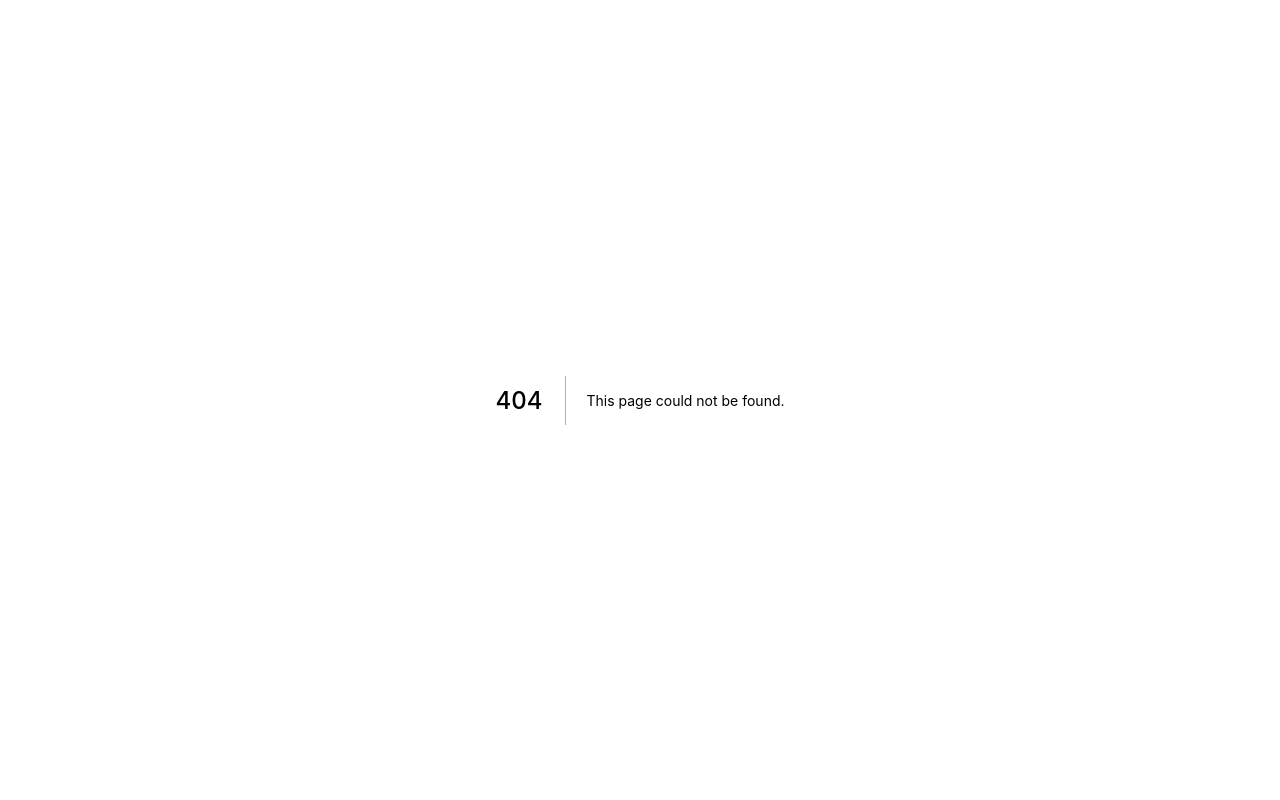
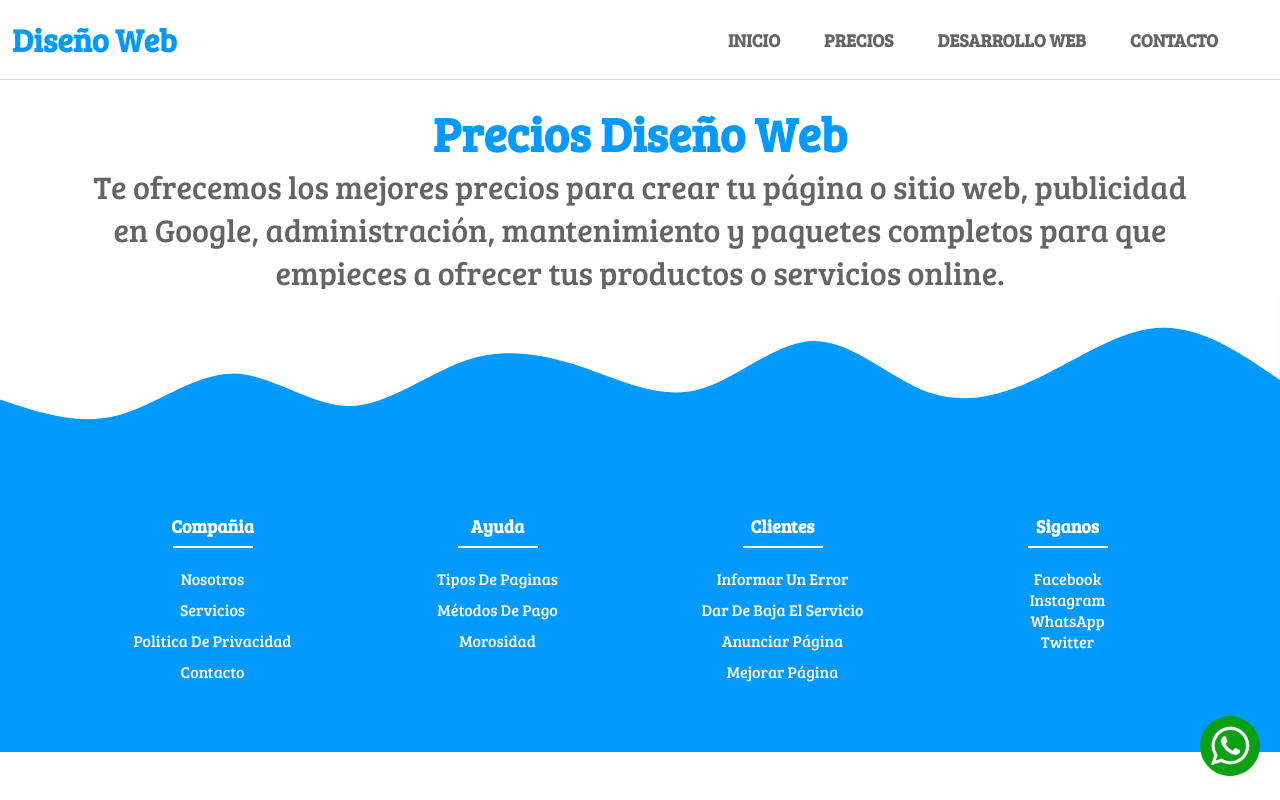
Before and after one commit to Davlop08/-creacion-pagina-web, a Next.js app: page /precios in a window 1280 px wide. Before the commit this address had no page. Built offline with nearby package versions, Linux system fonts and the light colour scheme.

Commit message:
se empezó con la página precios

```diff
--- a/components/Header.jsx
+++ b/components/Header.jsx
@@ -35,7 +35,7 @@ export default function Header() {
                         </li>
 
                         <li className={styles.nav_menu_item}>
-                            <Link href="/">
+                            <Link href="precios">
                                 <a className={styles.nav_link}>
                                     <span className={styles.nav_menu_link}>Precios</span>
                                 </a>
--- /dev/null
+++ b/pages/precios/index.jsx
@@ -0,0 +1,28 @@
+import {Fragment} from "react"
+import styles from "../../styles/Prices.module.css"
+import Layout from "../../components/Layout"
+
+export default function index() {
+    return (
+        <Fragment>
+
+            <Layout>
+                <section className={styles.entry_section}>
+                    <div className={styles.entry_content_container}>
+                        <h1 className={styles.entry_title}><strong>Precios Diseño Web</strong></h1>
+                        <p className={styles.entry_description}>
+                            Te ofrecemos los mejores precios para crear tu página o sitio web, publicidad en Google,
+                            administración, mantenimiento y paquetes completos para que empieces a ofrecer tus productos o
+                            servicios online.
+                        </p>
+                    </div>
+                </section>
+
+                <section className={styles.services_section}>
+
+                </section>
+            </Layout>
+
+        </Fragment>
+    )
+}
--- /dev/null
+++ b/styles/Prices.module.css
@@ -0,0 +1,35 @@
+.entry_section{
+    width: 100%;
+    margin-top: 100px;
+}
+
+@media (max-width: 864px){
+    .entry_section{
+        margin-top: 80px;
+    }
+}
+
+.entry_content_container{
+    display: flex;
+    flex-direction: column;
+    max-width: 1100px;
+    text-align: center;
+    margin: 0 auto;
+}
+
+.entry_title{
+    font-size: 3rem;
+    color: var(--header_hover_color);
+}
+
+.entry_description{
+    font-size: 2rem;
+    color: var(--header_logo_color);
+}
+
+
+/* --------------------------------------------------------services section--------------------------------------- */
+
+.services_section{
+    width: 100%;
+}
```
